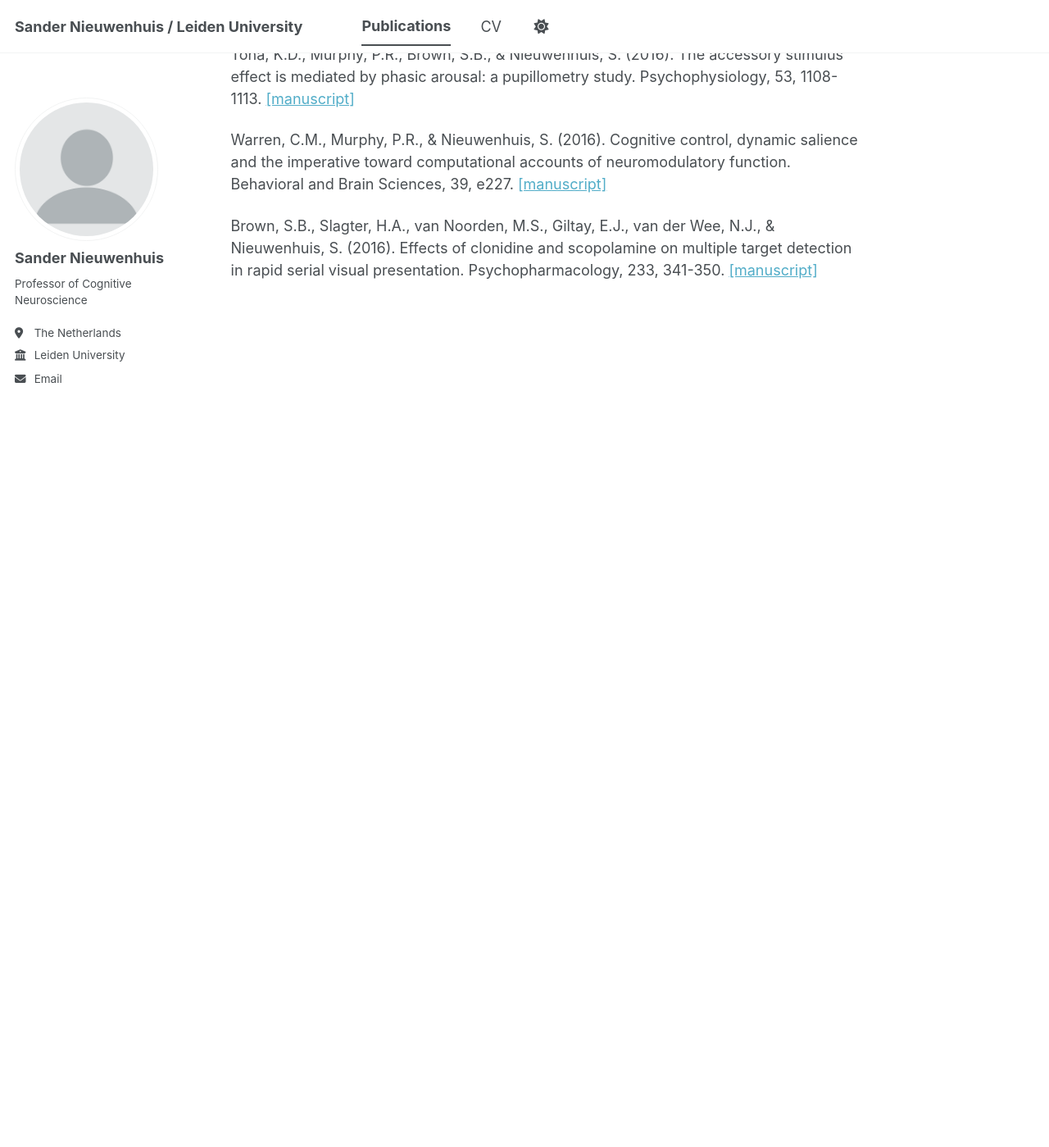
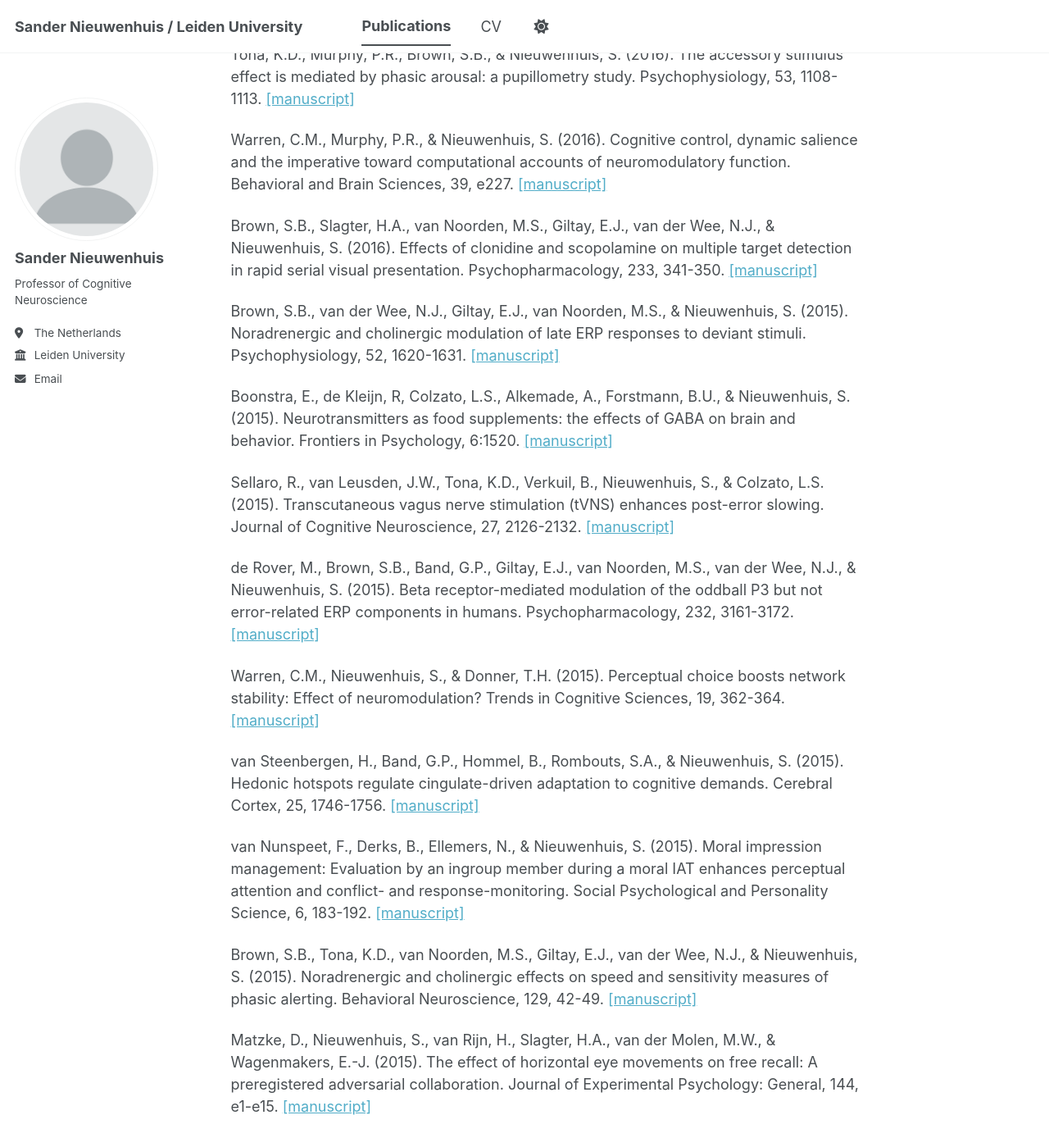
Before and after one commit to sander-nieuwenhuis/research, a Jekyll site: the page built from _pages/publications.md, in a window 1280 px wide and 1400 px high, scrolled down 4592 px. Shown: the whole window at 82% size. Built offline with Jekyll 4.4.1, drawn with Linux system fonts in a browser that asks for light colours; a script bundle is joined from its source files by our own code; library files that are not in the unit come from our copies; before the commit the page ends 4985 px from its top, so only the background shows below that.

Commit message:
Update publications.md

```diff
--- a/_pages/publications.md
+++ b/_pages/publications.md
@@ -99,3 +99,21 @@ Tona, K.D., Murphy, P.R., Brown, S.B., & Nieuwenhuis, S. (2016). The accessory s
 Warren, C.M., Murphy, P.R., & Nieuwenhuis, S. (2016). Cognitive control, dynamic salience and the imperative toward computational accounts of neuromodulatory function. Behavioral and Brain Sciences, 39, e227. [[manuscript]](https://sander-nieuwenhuis.github.io/research/assets/pdfs/Warren_BBS_commentary.pdf)
 
 Brown, S.B., Slagter, H.A., van Noorden, M.S., Giltay, E.J., van der Wee, N.J., & Nieuwenhuis, S. (2016). Effects of clonidine and scopolamine on multiple target detection in rapid serial visual presentation. Psychopharmacology, 233, 341-350. [[manuscript]](https://sander-nieuwenhuis.github.io/research/assets/pdfs/Brown_2016_PP.pdf)
+
+Brown, S.B., van der Wee, N.J., Giltay, E.J., van Noorden, M.S., & Nieuwenhuis, S. (2015). Noradrenergic and cholinergic modulation of late ERP responses to deviant stimuli. Psychophysiology, 52, 1620-1631. [[manuscript]](https://sander-nieuwenhuis.github.io/research/assets/pdfs/Brown2015_Psychophysiology.pdf)
+
+Boonstra, E., de Kleijn, R, Colzato, L.S., Alkemade, A., Forstmann, B.U., & Nieuwenhuis, S. (2015). Neurotransmitters as food supplements: the effects of GABA on brain and behavior. Frontiers in Psychology, 6:1520. [[manuscript]](https://sander-nieuwenhuis.github.io/research/assets/pdfs/Boonstra_Frontiers2015.pdf)
+
+Sellaro, R., van Leusden, J.W., Tona, K.D., Verkuil, B., Nieuwenhuis, S., & Colzato, L.S. (2015). Transcutaneous vagus nerve stimulation (tVNS) enhances post-error slowing. Journal of Cognitive Neuroscience, 27, 2126-2132. [[manuscript]](https://sander-nieuwenhuis.github.io/research/assets/pdfs/Sellaro_JoCN.pdf)
+
+de Rover, M., Brown, S.B., Band, G.P., Giltay, E.J., van Noorden, M.S., van der Wee, N.J., & Nieuwenhuis, S. (2015). Beta receptor-mediated modulation of the oddball P3 but not error-related ERP components in humans. Psychopharmacology, 232, 3161-3172. [[manuscript]](https://sander-nieuwenhuis.github.io/research/assets/pdfs/deRover2015_Psychopharmacol.pdf)
+
+Warren, C.M., Nieuwenhuis, S., & Donner, T.H. (2015). Perceptual choice boosts network stability: Effect of neuromodulation? Trends in Cognitive Sciences, 19, 362-364. [[manuscript]](https://sander-nieuwenhuis.github.io/research/assets/pdfs/Warren_TICS.pdf)
+
+van Steenbergen, H., Band, G.P., Hommel, B., Rombouts, S.A., & Nieuwenhuis, S. (2015). Hedonic hotspots regulate cingulate-driven adaptation to cognitive demands. Cerebral Cortex, 25, 1746-1756. [[manuscript]](https://sander-nieuwenhuis.github.io/research/assets/pdfs/VanSteenbergen_CerebCort.pdf)
+
+van Nunspeet, F., Derks, B., Ellemers, N., & Nieuwenhuis, S. (2015). Moral impression management: Evaluation by an ingroup member during a moral IAT enhances perceptual attention and conflict- and response-monitoring. Social Psychological and Personality Science, 6, 183-192. [[manuscript]](https://sander-nieuwenhuis.github.io/research/assets/pdfs/vanNunspeet_SPPS.pdf)
+
+Brown, S.B., Tona, K.D., van Noorden, M.S., Giltay, E.J., van der Wee, N.J., & Nieuwenhuis, S. (2015). Noradrenergic and cholinergic effects on speed and sensitivity measures of phasic alerting. Behavioral Neuroscience, 129, 42-49. [[manuscript]](https://sander-nieuwenhuis.github.io/research/assets/pdfs/Brown_BehavioralNeuroscience.pdf)
+
+Matzke, D., Nieuwenhuis, S., van Rijn, H., Slagter, H.A., van der Molen, M.W., & Wagenmakers, E.-J. (2015). The effect of horizontal eye movements on free recall: A preregistered adversarial collaboration. Journal of Experimental Psychology: General, 144, e1-e15. [[manuscript]](https://sander-nieuwenhuis.github.io/research/assets/pdfs/Matzke_JEPG.pdf)
```
